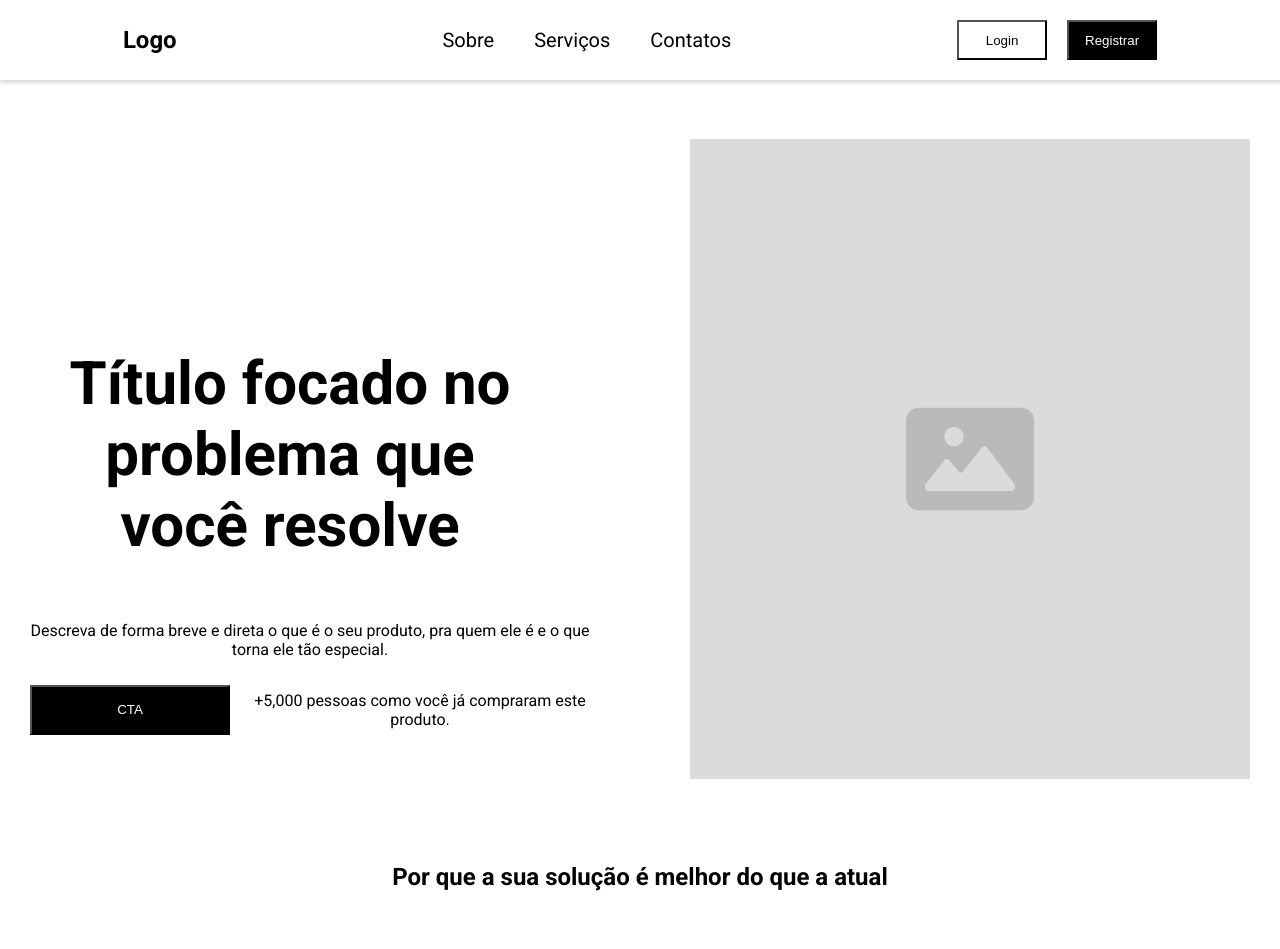
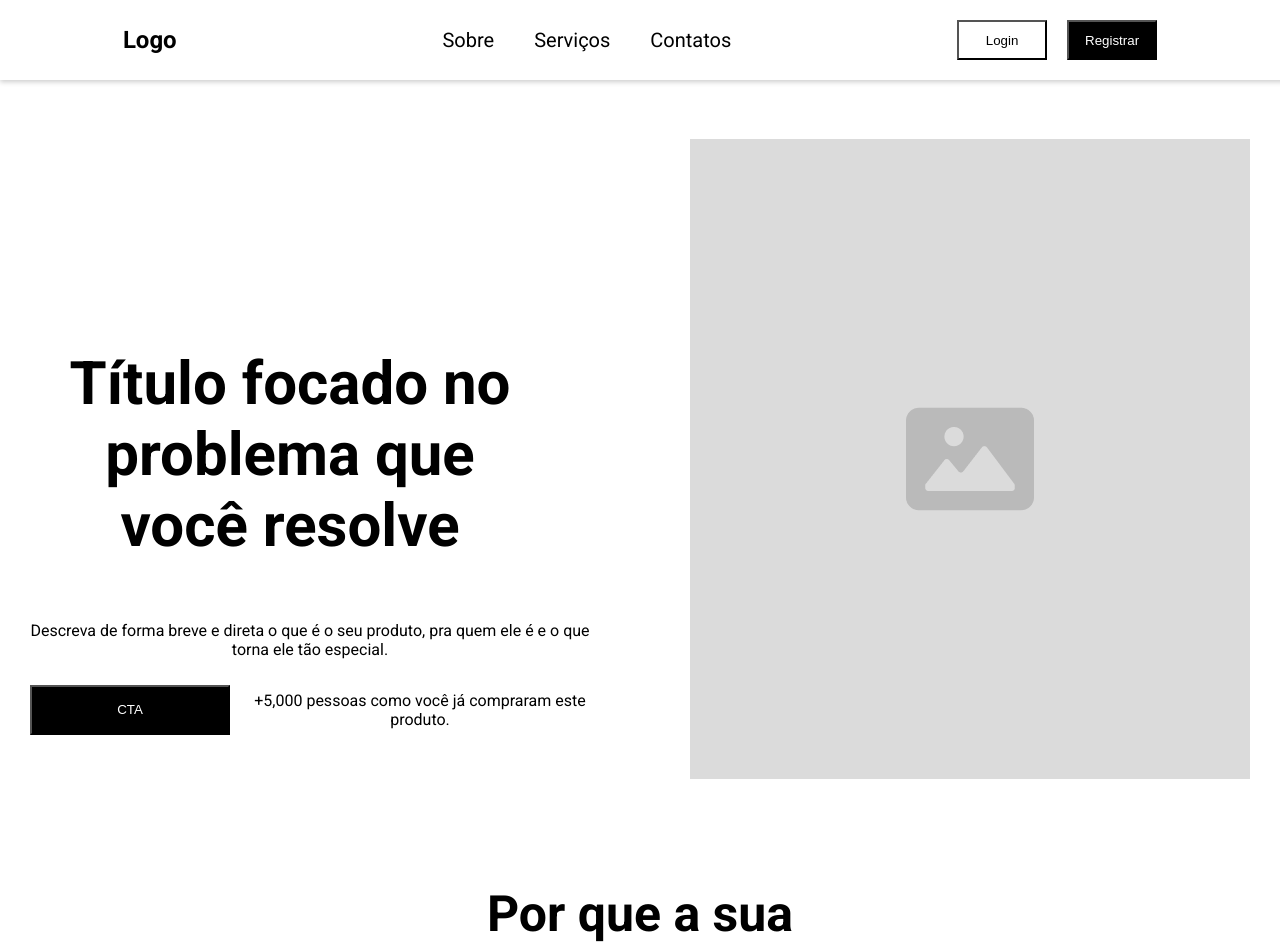
Before and after one commit to Narciso39/angular, an Angular app: page / in a window 1280 px wide. Shown: the top 949 px of the page. Built offline with nearby package versions, Linux system fonts and the light colour scheme.

Commit message:
ajuste no titulo da barra de informação

```diff
--- a/package.json
+++ b/package.json
@@ -18,6 +18,7 @@
     "@angular/platform-browser": "^19.0.0",
     "@angular/platform-browser-dynamic": "^19.0.0",
     "@angular/router": "^19.0.0",
+    "normalize.css": "^8.0.1",
     "rxjs": "~7.8.0",
     "tslib": "^2.3.0",
     "zone.js": "~0.15.0"
--- a/src/app/components/information-bar/information-bar.component.css
+++ b/src/app/components/information-bar/information-bar.component.css
@@ -22,3 +22,16 @@
   align-items: center;
   padding: 30px;
 }
+
+
+.title-bar {
+  display: flex;
+  align-items: center;
+  /* padding: 10px; */
+  max-width: 35%;
+  text-align: center;
+  /* width: 80%; */
+}
+.title-info {
+  font-size: 50px;
+}
--- a/src/app/components/information-bar/information-bar.component.html
+++ b/src/app/components/information-bar/information-bar.component.html
@@ -1,6 +1,6 @@
 <section class="bar-container">
   <div class="title-bar">
-    <h2>Por que a sua solução é melhor do que a atual</h2>
+    <h2 class="title-info">Por que a sua solução é melhor do que a atual</h2>
   </div>
   <div class="cards-bar">
     <article class="cards">
--- a/src/styles.css
+++ b/src/styles.css
@@ -1,13 +1,16 @@
 /* You can add global styles to this file, and also import other style files */
 @import url('https://fonts.googleapis.com/css2?family=Roboto:wght@400;700&display=swap');
+/*
+@import '~normalize.css'; */
+
 
 body {
   font-family: 'Roboto', sans-serif;
 }
 
-ul {
+/* ul { */
   /* list-style-type: none; */
-}
+/* } */
 
 a {
   text-decoration: none;
@@ -16,6 +19,6 @@ a {
 
 
 main {
-  margin-top: 70px; /* Adiciona espaço abaixo do header fixo */
-  padding: 20px; /* Espaçamento interno para o conteúdo principal */
+  margin-top: 70px;
+  padding: 20px;
 }
```
Also changed, not shown: 1 other file (tests, documents, lock files or other folders).
